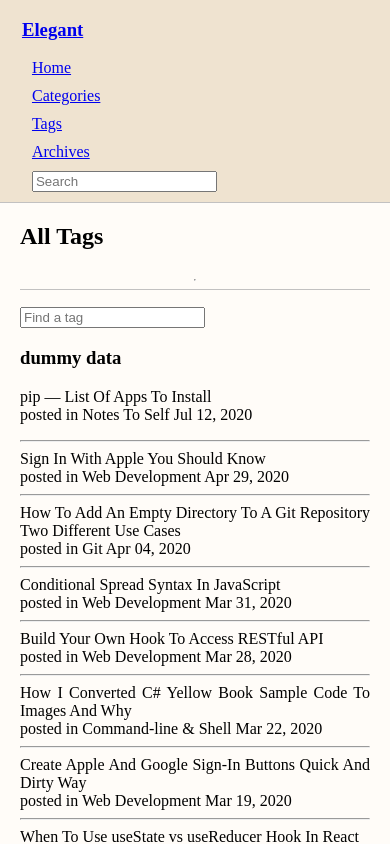
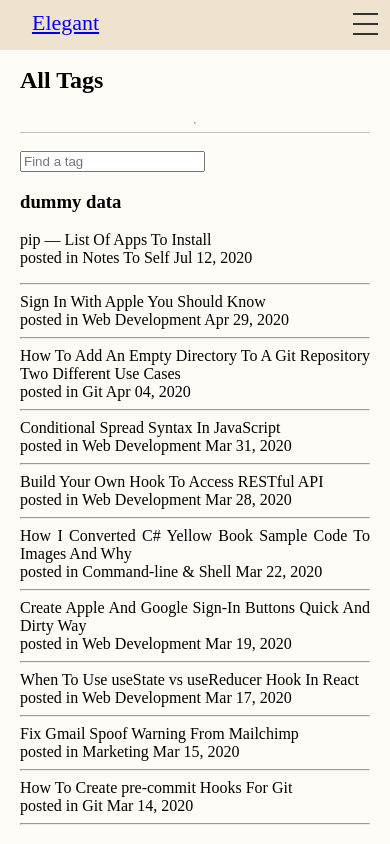
Before and after one commit to farooqalwi/Elegant-Replication, a website: page docs/Tags.html in a window 390 px wide. Shown: the top 844 px of the page. Drawn offline with Linux system fonts and the light colour scheme.

Commit message:
working on navbar

```diff
--- a/css/layout.css
+++ b/css/layout.css
@@ -21,7 +21,7 @@ body {
   border-bottom: 1px solid rgb(194, 193, 193);
 
 
-  & .nav-tab {
+  & .nav-links {
   display: flex;
   column-gap: rfs(20px);
 }
@@ -104,7 +104,7 @@ body {
     align-items: flex-start;
 
 
-    & .nav-tab {
+    & .nav-links {
     display: flex;
     flex-direction: column;
     row-gap: 10px;
--- a/css/navbar.css
+++ b/css/navbar.css
@@ -1,53 +1,93 @@
+* {
+  box-sizing: border-box;
 
-header .header-title .menu-btn {
+  & .nav {
+    height: 50px;
+    width: 100%;
+    position: relative;
+
+    & #nav-check {
       display: none;
     }
 
-header .header-title .menu-icon {
+    & .nav-header {
+      display: inline;
+      display: inline-block;
+      font-size: 22px;
+      padding: 10px 10px 10px 10px;
+    }
+
+    & .nav-btn {
       display: none;
+    }
+
+    & .nav-links {
+      display: inline;
+      float: right;
+      font-size: 18px;
+
+      & a {
+        display: inline-block;
+        padding: 13px 10px;
+        text-decoration: none;
+        color: #000;
+      }
+
+      & a:hover {
+        background-color: #f4f4f4;
+      }
+    }
+  }
 }
 
 
 @media (max-width: 768px) {
+  .nav{
+    & .nav-btn {
+      display: inline-block;
+      position: absolute;
+      right: 0px;
+      top: 0px;
 
-  header .header-title .menu-icon {
-    cursor: pointer;
+      & label {
         display: inline-block;
-    float: right;
-    padding: 28px 20px;
-    position: relative;
-    user-select: none;
+        width: 50px;
+        height: 50px;
+        padding: 13px;
+
+        & span {
+          display: block;
+          width: 25px;
+          height: 10px;
+          border-top: 2px solid #333;
+        }
+      }
     }
 
-  header .header-title .menu-icon .navicon {
-    background: #333;
+    & .nav-links {
+      position: absolute;
       display: block;
-    height: 2px;
-    position: relative;
-    transition: background .2s ease-out;
-    width: 18px;
+      width: 100%;
+      background-color: #efe3d0;
+      height: 0px;
+      transition: all 0.3s ease-in;
+      overflow-y: hidden;
+      top: 40px;
+      left: 0px;
+
+      & a {
+        display: block;
+        width: 100%;
+      }
     }
 
-  header .header-title .menu-icon .navicon:before,
-  header .header-title .menu-icon .navicon:after {
-    background: #333;
-    content: '';
-    display: block;
-    height: 100%;
-    position: absolute;
-    transition: all .2s ease-out;
-    width: 100%;
+    & #nav-check:not(:checked) ~ .nav-links {
+      height: 0px;
     }
 
-  header .header-title .menu-icon .navicon:before {
-    top: 5px;
+    & #nav-check:checked ~ .nav-links {
+      height: calc(100vh - 350px);
+      overflow-y: auto;
     }
-
-  header .header-title .menu-icon .navicon:after {
-    top: -5px;
   }
-
-
-
-
 }
--- a/docs/Tags.html
+++ b/docs/Tags.html
@@ -9,22 +9,29 @@
 
 <body>
 
-    <header>
-        <section class="header-title">
-            <a href="./index.html">
-                <h3>Elegant</h3>
-            </a>
-        </section>
+    <header class="nav">
+        <input type="checkbox" id="nav-check">
+        <div class="nav-header">
+            <a href="./index.html">Elegant</a>
+        </div>
 
-        <nav class="nav-tab">
+        <div class="nav-btn">
+            <label for="nav-check">
+                <span></span>
+                <span></span>
+                <span></span>
+            </label>
+        </div>
+
+        <div class="nav-links">
             <a href="./index.html">Home</a>
             <a href="./Categories.html">Categories</a>
             <a href="./Tags.html">Tags</a>
             <a href="./Archives.html">Archives</a>
             <input type="text" placeholder="Search">
-        </nav>
+        </div>
+    </header>
 
-    </header>
 
     <section class="tags">
         <header>
```
Also changed, not shown: docs/Archives.html (+16 -9 lines), docs/Categories.html (+16 -9 lines), docs/index.html (+13 -8 lines), docs/css/main.css. Lines whose indentation alone changed are shown as unchanged.
